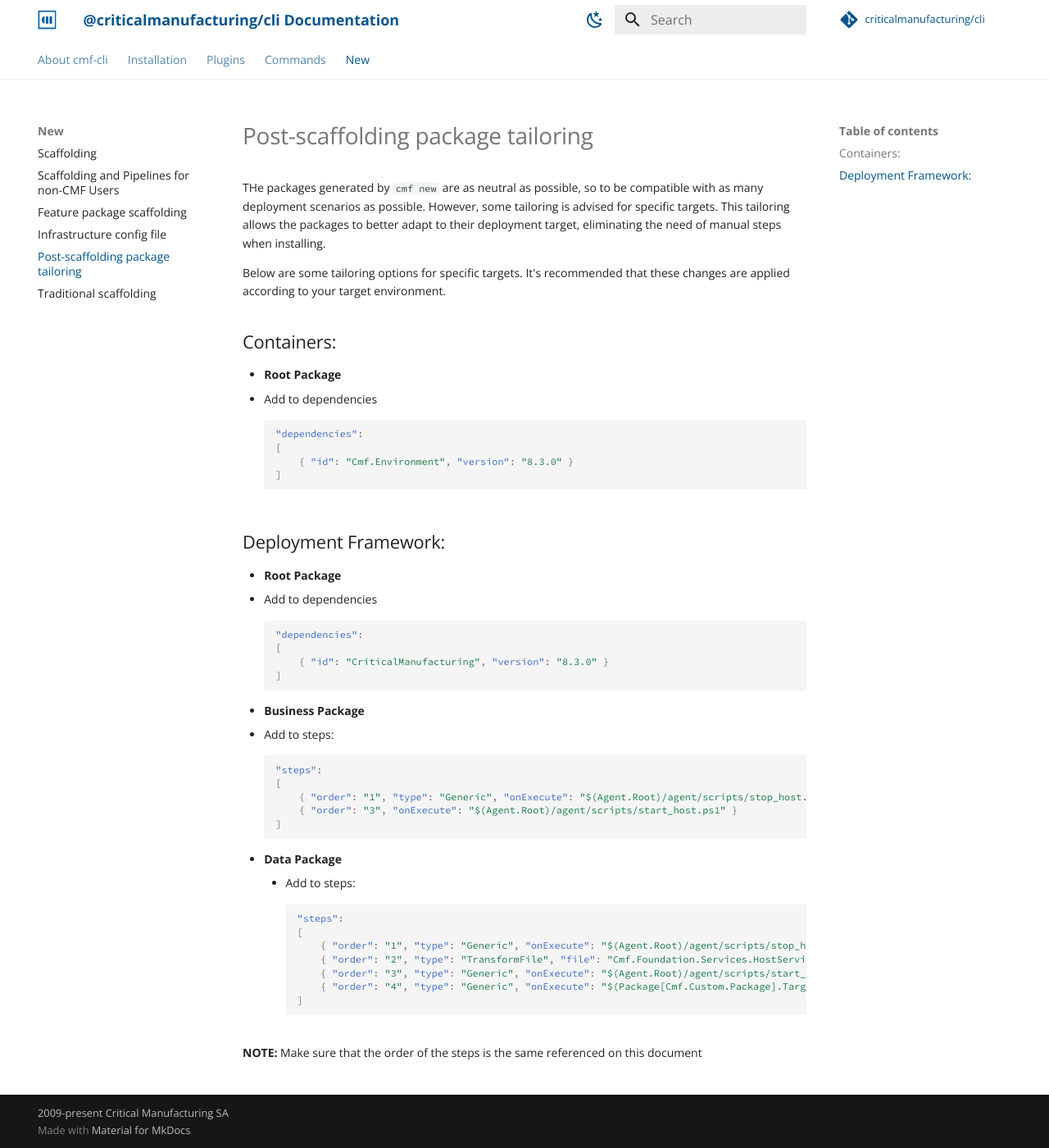
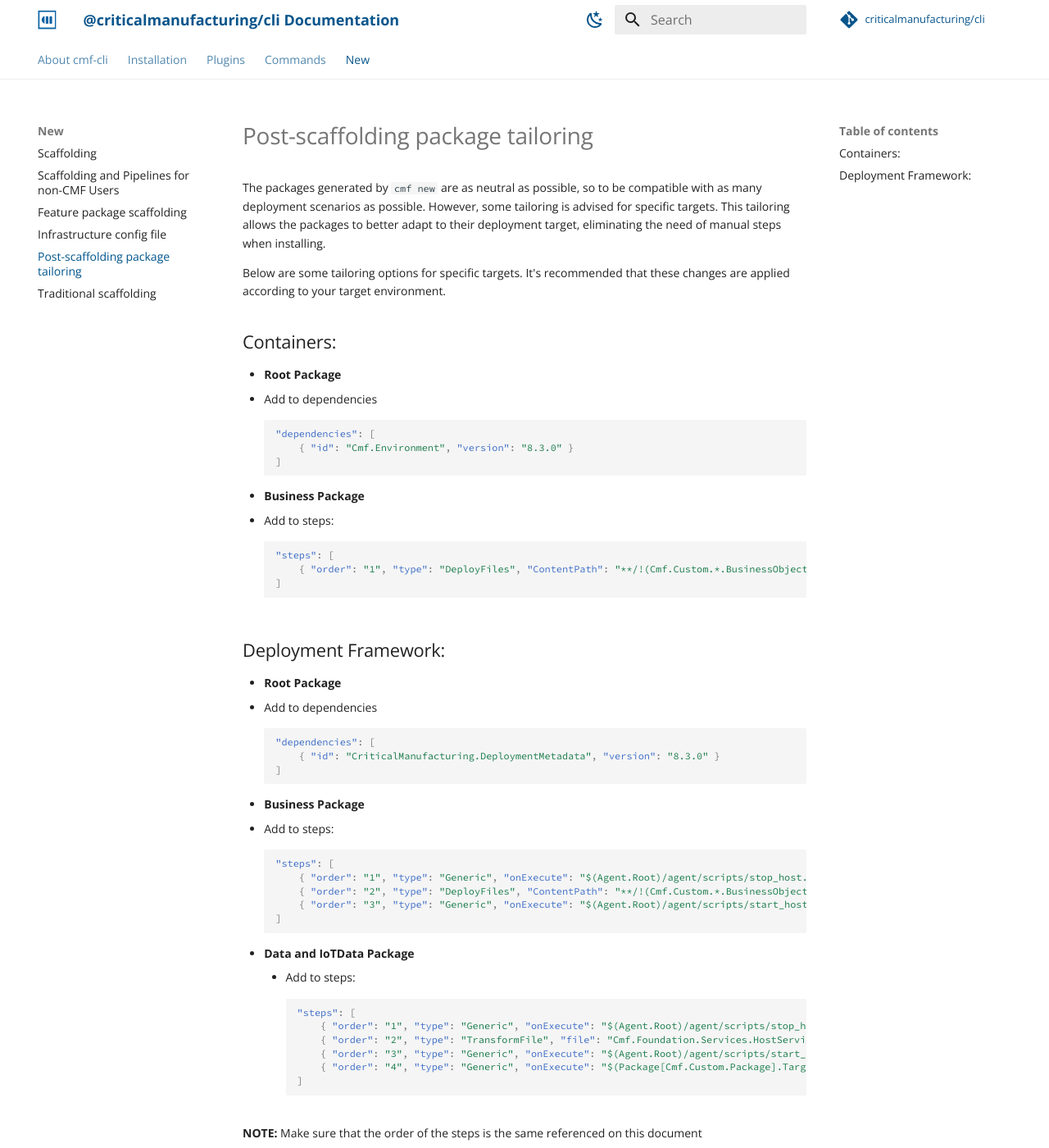
Before and after one commit to criticalmanufacturing/cli, an MkDocs documentation site: the page built from src/new/post-scaffolding-package-tailoring.md, in a window 1280 px wide and 1400 px high. Shown: the whole window at 82% size. Built offline with MkDocs 1.6.1 and Material for MkDocs 9.7.7, drawn with Linux system fonts in a browser that asks for light colours; comment, search, counter and statistics services are not loaded.

Commit message:
docs: update scaffolding instructions

````diff
--- a/mkdocs.yml
+++ b/mkdocs.yml
@@ -51,3 +51,5 @@
           - name: mermaid
             class: mermaid
             format: !!python/name:mermaid2.fence_mermaid
+  - pymdownx.tabbed:
+      alternate_style: true
--- a/src/new/post-scaffolding-package-tailoring.md
+++ b/src/new/post-scaffolding-package-tailoring.md
@@ -1,6 +1,6 @@
 # Post-scaffolding package tailoring
 
-THe packages generated by `cmf new` are as neutral as possible, so to be compatible with as many deployment scenarios as possible. However, some tailoring is advised for specific targets. This tailoring allows the packages to better adapt to their deployment target, eliminating the need of manual steps when installing.
+The packages generated by `cmf new` are as neutral as possible, so to be compatible with as many deployment scenarios as possible. However, some tailoring is advised for specific targets. This tailoring allows the packages to better adapt to their deployment target, eliminating the need of manual steps when installing.
 
 Below are some tailoring options for specific targets. It's recommended that these changes are applied according to your target environment.
 
@@ -8,9 +8,15 @@
  - **Root Package**
    - Add to dependencies
         ```json
-        "dependencies":
-        [
+        "dependencies": [
             { "id": "Cmf.Environment", "version": "8.3.0" }
+        ]
+        ```
+ - **Business Package**
+   - Add to steps:
+        ```json
+        "steps": [
+            { "order": "1", "type": "DeployFiles", "ContentPath": "**/!(Cmf.Custom.*.BusinessObjects*).dll" }
         ]
         ```
 
@@ -18,27 +24,25 @@
  - **Root Package**
    - Add to dependencies
         ```json
-        "dependencies":
-        [
-            { "id": "CriticalManufacturing", "version": "8.3.0" }
+        "dependencies": [
+            { "id": "CriticalManufacturing.DeploymentMetadata", "version": "8.3.0" }
         ]
         ```
  - **Business Package**
    - Add to steps:
         ```json
-        "steps":
-        [
+        "steps": [
             { "order": "1", "type": "Generic", "onExecute": "$(Agent.Root)/agent/scripts/stop_host.ps1" },
-            { "order": "3", "onExecute": "$(Agent.Root)/agent/scripts/start_host.ps1" }
+            { "order": "2", "type": "DeployFiles", "ContentPath": "**/!(Cmf.Custom.*.BusinessObjects*).dll" },
+            { "order": "3", "type": "Generic", "onExecute": "$(Agent.Root)/agent/scripts/start_host.ps1" }
         ]
         ```
-  - **Data Package**
+  - **Data and IoTData Package**
     - Add to steps:
         ```json
-        "steps":
-        [
+        "steps": [
             { "order": "1", "type": "Generic", "onExecute": "$(Agent.Root)/agent/scripts/stop_host.ps1" },
-            { "order": "2", "type": "TransformFile", "file": "Cmf.Foundation.Services.HostService.dll.config" },
+            { "order": "2", "type": "TransformFile", "file": "Cmf.Foundation.Services.HostService.dll.config", "tagFile": true },
             { "order": "3", "type": "Generic", "onExecute": "$(Agent.Root)/agent/scripts/start_host.ps1" },
             { "order": "4", "type": "Generic", "onExecute": "$(Package[Cmf.Custom.Package].TargetDirectory)/GenerateLBOs.ps1" }
         ]
````
Also changed, not shown: src/new/single.md (+41 -17 lines).
